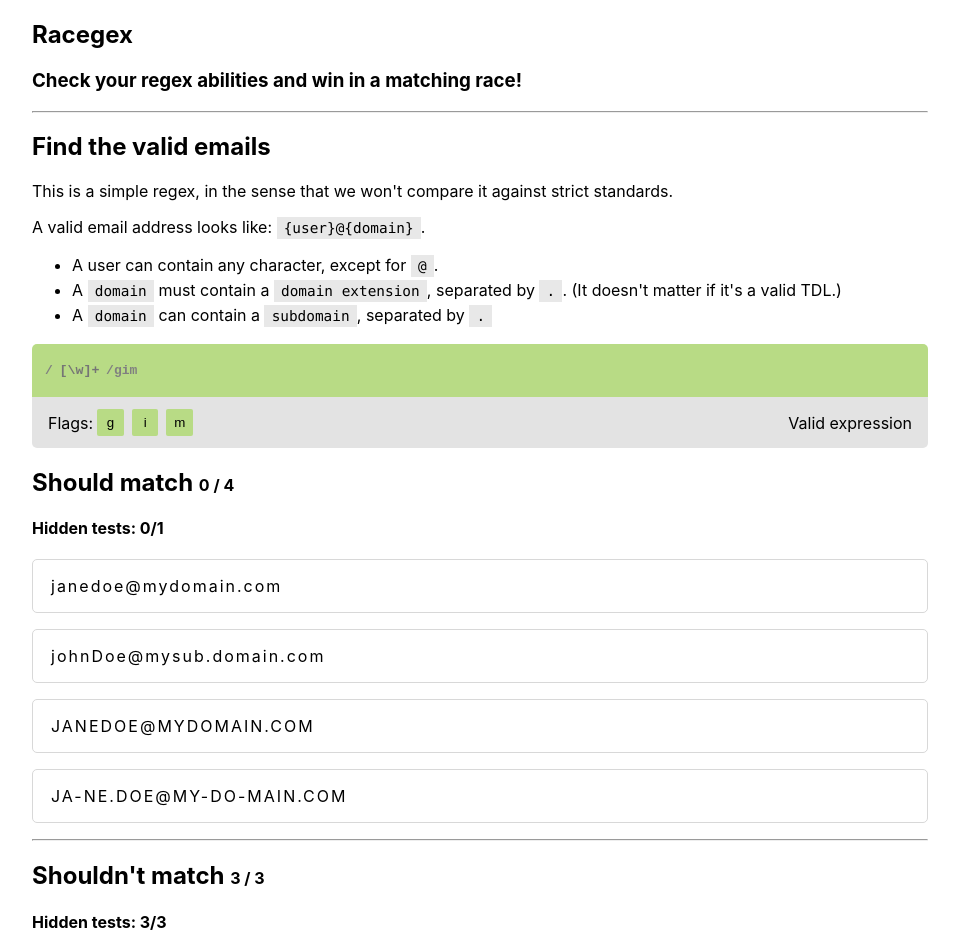
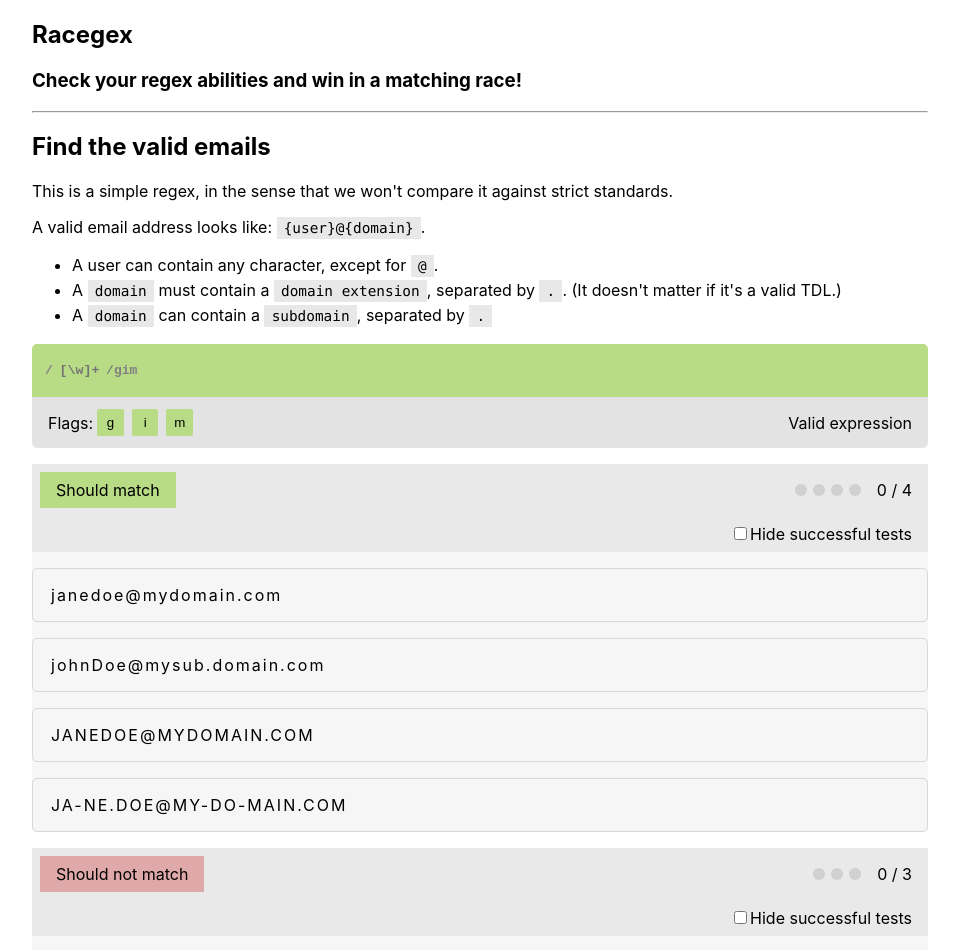
Before and after one commit to daque-dev/racegex, a React (Create React App) app: page / in a window 1280 px wide. Shown: the top 950 px of the page, without its empty margins (160-1119 px from the left). Built offline with nearby package versions, Linux system fonts and the light colour scheme.

Commit message:
Refactor the architecture and styles

```diff
--- a/src/App.scss
+++ b/src/App.scss
@@ -91,21 +91,6 @@ form {
   }
 }
 
-.flags-container {
-  display: flex;
-  align-items: center;
-  padding: 0.5em 1em;
-
-  background: #e3e3e3;
-
-  border-bottom-left-radius: 5px;
-  border-bottom-right-radius: 5px;
-
-  div.regex-input-valid {
-    display: inline-block;
-    margin-left: auto;
-  }
-}
 code,
 pre {
   background: #e8e8e8;
@@ -115,35 +100,3 @@ pre {
 li {
   line-height: 1.5em;
 }
-.regex-input-container {
-  padding: 0.5em 1em;
-  color: gray;
-  font-family: monospace;
-  font-weight: bold;
-  border-top-left-radius: 5px;
-  border-top-right-radius: 5px;
-
-  input[type="text"] {
-    min-width: 0;
-    background-color: transparent;
-    border: none;
-    height: 2em;
-    padding: 0.5em;
-
-    font-family: monospace;
-    font-weight: bold;
-    &:focus {
-      outline: none;
-    }
-  }
-  &.valid {
-    background: #b8db85;
-  }
-  &.invalid {
-    background: #e0a9a9;
-  }
-}
-
-h2 .score {
-  font-size: 1rem;
-}
--- a/src/App.tsx
+++ b/src/App.tsx
@@ -1,6 +1,6 @@
 import React, { useState } from "react";
-import RegexInput from "./RegexInput";
-import RegexTests from "./RegexTests";
+import RegexInput from "./RegexInput/RegexInput";
+import RegexTests from "./RegexTests/RegexTests";
 
 import "./App.scss";
 
--- /dev/null
+++ b/src/RegexInput/RegexInput.module.scss
@@ -0,0 +1,73 @@
+.regex-input-container {
+  padding: 0.5em 1em;
+  color: gray;
+  font-family: monospace;
+  font-weight: bold;
+  border-top-left-radius: 5px;
+  border-top-right-radius: 5px;
+
+  input[type="text"] {
+    min-width: 0;
+    background-color: transparent;
+    border: none;
+    height: 2em;
+    padding: 0.5em;
+
+    font-family: monospace;
+    font-weight: bold;
+    &:focus {
+      outline: none;
+    }
+  }
+  &.valid {
+    background: #b8db85;
+  }
+  &.invalid {
+    background: #e0a9a9;
+  }
+}
+
+h2 .score {
+  font-size: 1rem;
+}
+
+.flags-container {
+  display: flex;
+  align-items: center;
+  padding: 0.5em 1em;
+
+  background: #e3e3e3;
+
+  border-bottom-left-radius: 5px;
+  border-bottom-right-radius: 5px;
+
+  div.regex-input-valid {
+    display: inline-block;
+    margin-left: auto;
+  }
+}
+
+form {
+  button {
+    border: none;
+    margin: 4px;
+    height: 2em;
+    width: 2em;
+    display: inline-flex;
+    justify-content: center;
+    align-items: center;
+    border-radius: 2px;
+    &:hover {
+      cursor: pointer;
+    }
+    &.active {
+      background-color: #b8db85;
+    }
+    &.inactive {
+      background-color: lightgray;
+    }
+    &:focus {
+      outline: 0;
+    }
+  }
+}
--- a/src/RegexInput.tsx
+++ b/src/RegexInput/RegexInput.tsx
@@ -1,4 +1,6 @@
 import React, { useState, useEffect, useCallback, useRef } from "react";
+
+import styles from "./RegexInput.module.scss";
 
 type RegexInputProps = {
   setRegex: Function;
@@ -44,7 +46,9 @@ function RegexInput({ setRegex }: RegexInputProps) {
     <form onSubmit={(event) => event.preventDefault()}>
       <div
         className={
-          "regex-input-container " + (validInput ? "valid" : "invalid")
+          styles["regex-input-container"] +
+          " " +
+          (validInput ? styles["valid"] : styles["invalid"])
         }
         onClick={() => inputRef.current.focus()}
       >
@@ -61,27 +65,27 @@ function RegexInput({ setRegex }: RegexInputProps) {
         ></input>
         /{(flags.g ? "g" : "") + (flags.i ? "i" : "") + (flags.m ? "m" : "")}
       </div>
-      <div className="flags-container">
+      <div className={styles["flags-container"]}>
         Flags:
         <button
-          className={flags.g ? "active" : "inactive"}
+          className={flags.g ? styles["active"] : styles["inactive"]}
           onClick={() => setFlags({ ...flags, g: !flags.g })}
         >
           g
         </button>
         <button
-          className={flags.i ? "active" : "inactive"}
+          className={flags.i ? styles["active"] : styles["inactive"]}
           onClick={() => setFlags({ ...flags, i: !flags.i })}
         >
           i
         </button>
         <button
-          className={flags.m ? "active" : "inactive"}
+          className={flags.m ? styles["active"] : styles["inactive"]}
           onClick={() => setFlags({ ...flags, m: !flags.m })}
         >
           m
         </button>
-        <div className="regex-input-valid">
+        <div className={styles["regex-input-valid"]}>
           {validInput ? "Valid " : "Invalid "} expression
         </div>
       </div>
--- a/src/RegexTests.tsx
+++ b/src/RegexTests/RegexTests.tsx
@@ -1,8 +1,7 @@
 import React, { ReactNode, useState } from "react";
-import data from "./tests.json";
+import data from "../tests.json";
 import ReactMarkdown from "react-markdown";
-
-import "./App.scss";
+import TestSet from "./TestSet/TestSet";
 
 type RegexTestProps = {
   regex: RegExp;
@@ -74,68 +73,21 @@ function RegexTests({ regex, children }: RegexTestProps) {
     <>
       <ReactMarkdown source={tests.description} />
       {children}
-      <h2>
-        Should match{" "}
-        <span className="score">
-          {(tests.visible["should-match"] as IndividualTest[]).reduce(
-            (acc, cur) => (cur.success ? acc + 1 : acc),
-            0
-          )}{" "}
-          / {tests.visible["should-match"].length}
-        </span>
-      </h2>
-      <h4>
-        Hidden tests:{" "}
-        {(tests.hidden["should-match"] as IndividualTest[]).reduce(
-          (acc, cur) => (cur.success ? acc + 1 : acc),
-          0
-        )}
-        /{tests.hidden["should-match"].length}
-      </h4>
-      {(tests.visible["should-match"] as IndividualTest[]).map((test) => (
-        <div
-          className={
-            "regex-test matcheable" + (test.success ? " successful" : "")
-          }
-        >
-          {test.content.map((e) => (
-            <p className={e.matched ? "matched" : ""}>{e.text}</p>
-          ))}
-        </div>
-      ))}
-      <hr />
-      <h2>
-        Shouldn't match{" "}
-        <span className="score">
-          {tests.visible["should-not-match"].length -
-            (tests.visible["should-not-match"] as IndividualTest[]).reduce(
-              (acc, cur) => (cur.success ? acc + 1 : acc),
-              0
-            )}{" "}
-          / {tests.visible["should-not-match"].length}
-        </span>
-      </h2>
 
-      <h4>
-        Hidden tests:{" "}
-        {tests.hidden["should-not-match"].length -
-          (tests.hidden["should-not-match"] as IndividualTest[]).reduce(
-            (acc, cur) => (cur.success ? acc + 1 : acc),
-            0
-          )}
-        /{tests.hidden["should-not-match"].length}
-      </h4>
-      {(tests.visible["should-not-match"] as IndividualTest[]).map((test) => (
-        <div
-          className={
-            "regex-test non-matcheable" + (test.success ? " successful" : "")
-          }
-        >
-          {test.content.map((e) => (
-            <p className={e.matched ? "matched" : ""}>{e.text}</p>
-          ))}
-        </div>
-      ))}
+      <TestSet
+        shouldMatch={true}
+        tests={{
+          visible: tests.visible["should-match"],
+          hidden: tests.hidden["should-match"]
+        }}
+      ></TestSet>
+      <TestSet
+        shouldMatch={false}
+        tests={{
+          visible: tests.visible["should-not-match"],
+          hidden: tests.hidden["should-not-match"]
+        }}
+      ></TestSet>
     </>
   );
 }
--- /dev/null
+++ b/src/RegexTests/TestSet/TestSet.module.scss
@@ -0,0 +1,57 @@
+$background: #f6f6f6;
+$green: #b8db85;
+$red: #e0a9a9;
+
+.container {
+  margin-top: 1em;
+  border-radius: 5px;
+  background-color: $background;
+  &.should-match {
+    .title,
+    .test-block.successful {
+      background: $green !important;
+    }
+  }
+  &.should-not-match {
+    .title,
+    .test-block.successful {
+      background: $red !important;
+    }
+  }
+
+  .header {
+    background: darken($background, 5%);
+    .row {
+      display: flex;
+      flex-direction: row;
+      align-items: center;
+      padding: 0.5em 1em;
+      input {
+        margin-left: auto;
+      }
+      .title {
+        margin-left: -0.5em;
+        padding: 0.5em 1em;
+      }
+      .score {
+        margin-left: auto;
+        display: flex;
+        align-items: center;
+      }
+      .test-block {
+        &:last-child {
+          margin-right: 1em;
+        }
+        margin-left: 0.375em;
+        height: 0.75em;
+        width: 0.75em;
+
+        border-radius: 50%;
+        background: darken($background, 15%);
+        &.successful {
+          background: $green;
+        }
+      }
+    }
+  }
+}
--- /dev/null
+++ b/src/RegexTests/TestSet/TestSet.tsx
@@ -0,0 +1,77 @@
+import React, { useState } from "react";
+
+import styles from "./TestSet.module.scss";
+
+type IndividualTest = {
+  content: { text: string; matched: boolean }[];
+  success: boolean;
+};
+
+type TestSetProps = {
+  shouldMatch: boolean;
+  tests: {
+    visible: IndividualTest[];
+    hidden: IndividualTest[];
+  };
+};
+
+function TestSet({ shouldMatch, tests }: TestSetProps) {
+  const [hideSuccessful, setHideSuccessful] = useState(false);
+
+  return (
+    <div
+      className={`${styles.container} ${
+        styles[shouldMatch ? "should-match" : "should-not-match"]
+      }
+      `}
+    >
+      <div className={styles["header"]}>
+        <div className={styles["row"]}>
+          <div className={styles["title"]}>
+            {shouldMatch ? "Should match" : "Should not match"}
+          </div>
+          <div className={styles["score"]}>
+            {tests.visible.map((test) => (
+              <div
+                className={`${styles["test-block"]} ${
+                  test.success ? styles["successful"] : ""
+                }`}
+              ></div>
+            ))}
+            {tests.visible.reduce(
+              (acc, cur) => (cur.success ? acc + 1 : acc),
+              0
+            )}{" "}
+            / {tests.visible.length}
+          </div>
+        </div>
+        <div className={styles["row"]}>
+          <input
+            type="checkbox"
+            checked={hideSuccessful}
+            onChange={() => setHideSuccessful(!hideSuccessful)}
+          />
+          <div onClick={() => setHideSuccessful(!hideSuccessful)}>
+            Hide successful tests
+          </div>
+        </div>
+      </div>
+      {tests.visible
+        .filter((e) => (hideSuccessful ? !e.success : true))
+        .map((test) => (
+          <div
+            className={
+              "regex-test " +
+              (shouldMatch ? "matcheable" : "non-matcheable") +
+              (test.success ? " successful" : "")
+            }
+          >
+            {test.content.map((e) => (
+              <p className={e.matched ? "matched" : ""}>{e.text}</p>
+            ))}
+          </div>
+        ))}
+    </div>
+  );
+}
+export default TestSet;
```
Also changed, not shown: src/RegexTests/RegexTests.module.scss (added).
